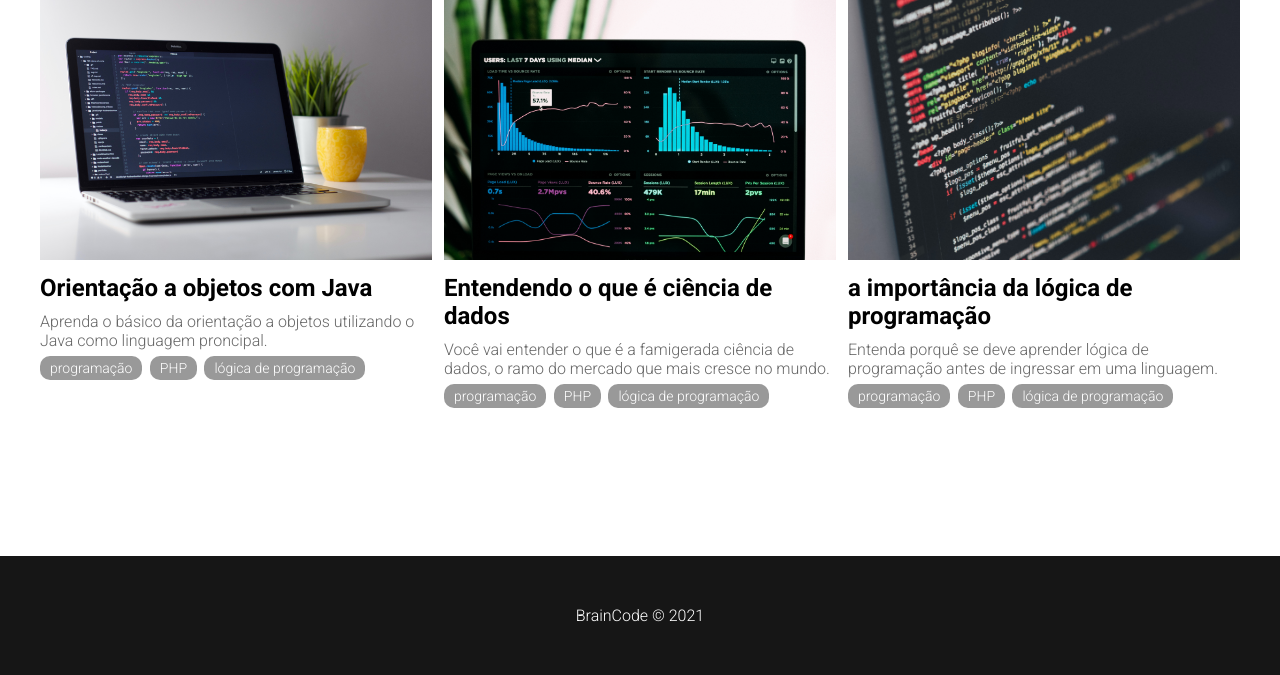
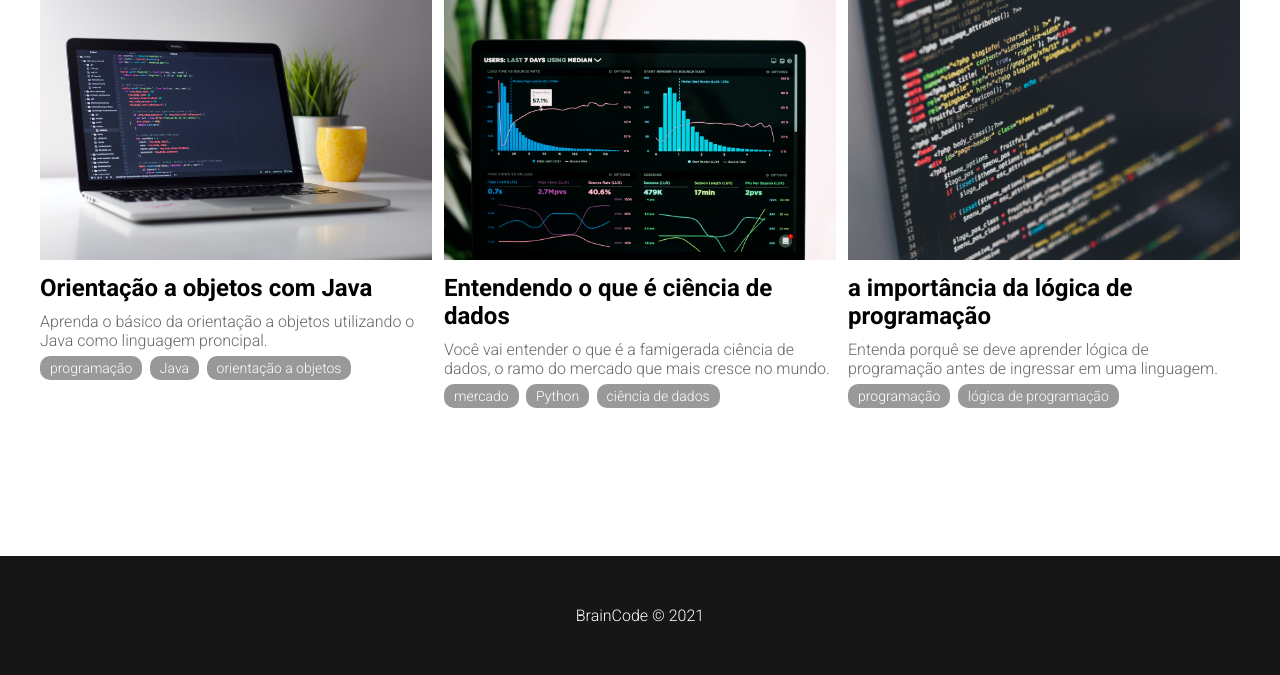
Before and after one commit to nicolasgandrade/nodb-blog-php, a PHP site: page /index.php in a window 1280 px wide. Shown: the part 1096-1771 px from the top of the page. Run offline with PHP 8.4, Linux system fonts and the light colour scheme.

Commit message:
fix: tags fixed and 1 category added

```diff
--- a/data/categories.php
+++ b/data/categories.php
@@ -7,5 +7,7 @@
         'JavaScript',
         'Bootstrap',
         'Java',
-        'C#'
+        'C#',
+        'Python',
+        'Lógica de Programação'
     ];
--- a/data/posts.php
+++ b/data/posts.php
@@ -12,21 +12,21 @@
             'id' => 2,
             'title' => 'Orientação a objetos com Java',
             'desc' => 'Aprenda o básico da orientação a objetos utilizando o Java como linguagem proncipal.',
-            'tags' => ['programação', 'PHP', 'lógica de programação'],
+            'tags' => ['programação', 'Java', 'orientação a objetos'],
             'img' => '2.jpg'
         ],
         [
             'id' => 3,
             'title' => 'Entendendo o que é ciência de dados',
             'desc' => 'Você vai entender o que é a famigerada ciência de dados, o ramo do mercado que mais cresce no mundo.',
-            'tags' => ['programação', 'PHP', 'lógica de programação'],
+            'tags' => ['mercado', 'Python', 'ciência de dados'],
             'img' => '5.jpg'
         ],
         [
             'id' => 4,
             'title' => 'a importância da lógica de programação',
             'desc' => 'Entenda porquê se deve aprender lógica de programação antes de ingressar em uma linguagem.',
-            'tags' => ['programação', 'PHP', 'lógica de programação'],
+            'tags' => ['programação', 'lógica de programação'],
             'img' => '3.jpg'
         ]
         ];
```
